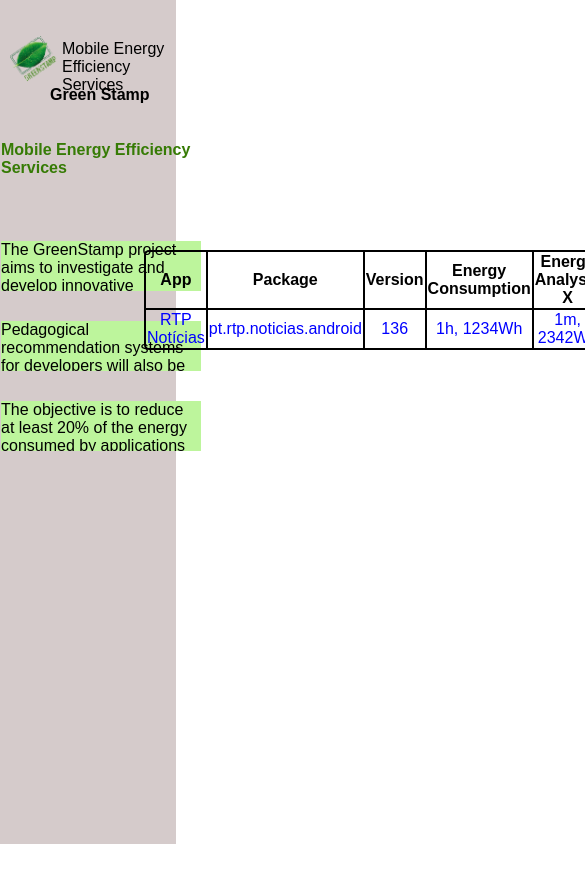
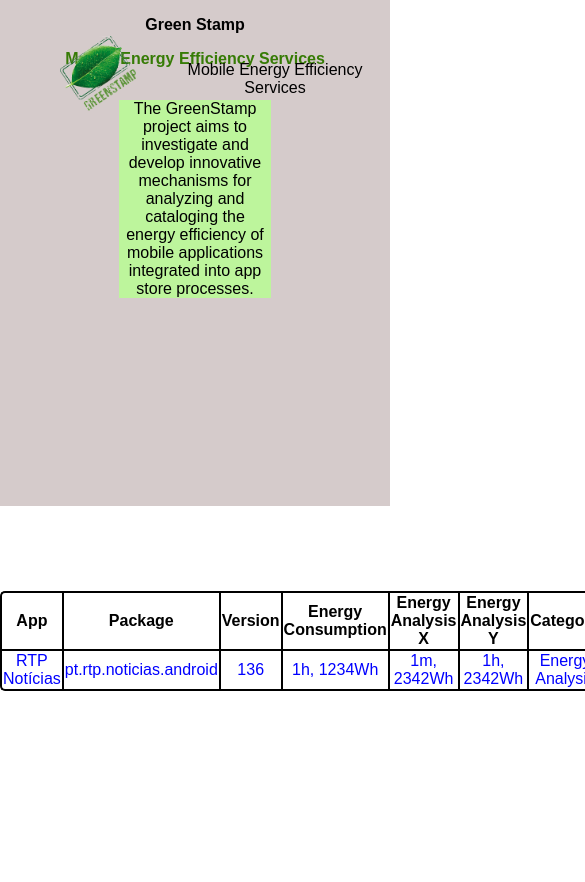
Before and after one commit to caixa-magica-software/greenstamp-web, a React (Create React App) app: page / in a window 390 px wide. Shown: the top 882 px of the page, 585 px wide, since content can reach past the window. Before the commit the page ends 844 px from the top, so only its background shows below. Built offline with nearby package versions, Linux system fonts and the light colour scheme; no server answers.

Commit message:
Started changing the page layout and removed unused code

```diff
--- a/src/components/HomePageContent.js
+++ b/src/components/HomePageContent.js
@@ -42,19 +42,6 @@
           mechanisms for analyzing and cataloging the energy efficiency of
           mobile applications integrated into app store processes.
         </p>
-        <p className={classes.info2}>
-          Pedagogical recommendation systems for developers will also be
-          studied, on how to improve the efficiency of their applications, and
-          for users, of energy-efficient applications aligned with their
-          profile.
-        </p>
-        <p className={classes.info3}>
-          The objective is to reduce at least 20% of the energy consumed by
-          applications that follow the technical recommendations proposed and,
-          inherently, of the mobile devices where they are installed, thus
-          contributing to a significant saving of resources consumed in the
-          mobile market.
-        </p>
       </div>
 
       <div className={classes.rightBox}>
--- a/src/components/HomePageContent.module.css
+++ b/src/components/HomePageContent.module.css
@@ -1,15 +1,14 @@
 .body {
-  background-color: red;
   width: 100%;
   height: 100%;
 }
 
 .leftBox {
   position: absolute;
-  left: 2%;
-  width: 50%;
-  height: 100%;
+  width: 100%;
+  height: 60%;
 
+  text-align: center;
   font-family: Arial, sans-serif;
 
   background-color: rgb(213, 203, 203);
@@ -36,172 +35,37 @@
 }
 
 .pageHeader {
-  position: absolute;
-  top: 70px;
-  left: 200px;
-  width: clamp(10rem, 39vw, 50rem);
-
   font-weight: 800;
-  font-size: clamp(1rem, 4vw, 4rem);
+  font-size: clamp(1rem, 3.4vw, 4rem);
 
   color: black;
 }
 
 .infoHeader {
-  position: absolute;
-  width: clamp(4rem, 39vw, 50rem);
-  top: 175px;
-  left: 90px;
-
-  font-size: clamp(1rem, 3.6vw, 3rem);
+  font-size: clamp(1rem, 3.4vw, 4rem);
   font-weight: 700;
-  text-align: left;
 
   color: #367b05;
 }
 
 .info1 {
-  position: absolute;
   width: clamp(4rem, 39vw, 50rem);
-  top: 365px;
-  left: 90px;
+  display: inline-block;
 
-  text-align: left;
   background-color: #bdf59c;
-  font-size: clamp(1rem, 1.1vw, 1.3rem);
-}
-
-.info2 {
-  position: absolute;
-  width: clamp(4rem, 39vw, 50rem);
-  top: 445px;
-  left: 90px;
-
-  text-align: left;
-  background-color: #bdf59c;
-  font-size: clamp(1rem, 1.1vw, 1.3rem);
-}
-
-.info3 {
-  position: absolute;
-  width: clamp(4rem, 39vw, 50rem);
-  top: 525px;
-  left: 90px;
-
-  text-align: left;
-  background-color: #bdf59c;
-  font-size: clamp(1rem, 1.1vw, 1.3rem);
+  font-size: clamp(1rem, 1.2vw, 1.3rem);
 }
 
 .rightBox {
   position: absolute;
-  right: 2%;
-  width: 50%;
-  height: 100%;
+  top: 70%;
+  width: 100%;
+  height: 60%;
 
+  text-align: center;
   font-family: Arial, sans-serif;
 }
 
 @media only screen and (max-width: 1032px) {
-  .leftBox {
-    position: absolute;
-    left: 0%;
-    width: 45%;
-    height: 100%;
 
-    font-family: Arial, sans-serif;
-
-    background-color: rgb(213, 203, 203);
-  }
-
-  .logoImg {
-    position: absolute;
-    width: clamp(3rem, 4vw, 5.5rem);
-    top: 36px;
-    left: 10px;
-  }
-
-  .logoHeader {
-    position: absolute;
-    top: 24px;
-    left: 62px;
-
-    font-size: clamp(1rem, 1.2vw, 1.4rem);
-  }
-
-  .pageHeader {
-    position: absolute;
-    top: 70px;
-    left: 50px;
-
-    font-weight: 800;
-    font-size: clamp(1rem, 2vw, 3rem);
-
-    color: black;
-  }
-
-  .infoHeader {
-    position: absolute;
-    top: 125px;
-    left: 1px;
-
-    width: 200px;
-
-    font-size: clamp(1rem, 2vw, 3rem);
-    font-weight: 700;
-    text-align: left;
-
-    color: #367b05;
-  }
-
-  .info1 {
-    position: absolute;
-    width: 200px;
-    height: 50px;
-    top: 225px;
-    left: 1px;
-
-    overflow-y: scroll;
-
-    text-align: left;
-    background-color: #bdf59c;
-    font-size: clamp(1rem, 1.1vw, 1.3rem);
-  }
-
-  .info2 {
-    position: absolute;
-    top: 305px;
-    width: 200px;
-    height: 50px;
-    left: 1px;
-
-    overflow-y: scroll;
-
-    text-align: left;
-    background-color: #bdf59c;
-    font-size: clamp(1rem, 1.1vw, 1.3rem);
-  }
-
-  .info3 {
-    position: absolute;
-    width: 200px;
-    height: 50px;
-    top: 385px;
-    left: 1px;
-
-    overflow-y: scroll;
-
-    text-align: left;
-    background-color: #bdf59c;
-    font-size: clamp(1rem, 1.1vw, 1.3rem);
-  }
-
-  .rightBox {
-    position: absolute;
-    right: 0px;
-    width: 50%;
-    height: 100%;
-
-    font-family: Arial, sans-serif;
-  }
 }
--- a/src/components/ResultsTable.module.css
+++ b/src/components/ResultsTable.module.css
@@ -1,8 +1,8 @@
 .tablePosition {
-  position: absolute;
-  top: 250px;
-  right: 45.8%;
-  width: clamp(15rem, 20vw, 22rem);
+
+  display: inline-block;
+
+  top: 200px;
   text-align: center;
 }
 
@@ -31,11 +31,5 @@
 }
 
 @media only screen and (max-width: 1032px) {
-  .tablePosition {
-    position: absolute;
-    top: 250px;
-    right: 6px;
-    width: clamp(15rem, 15vw, 20rem);
-    text-align: center;
-  }
+
 }
```
